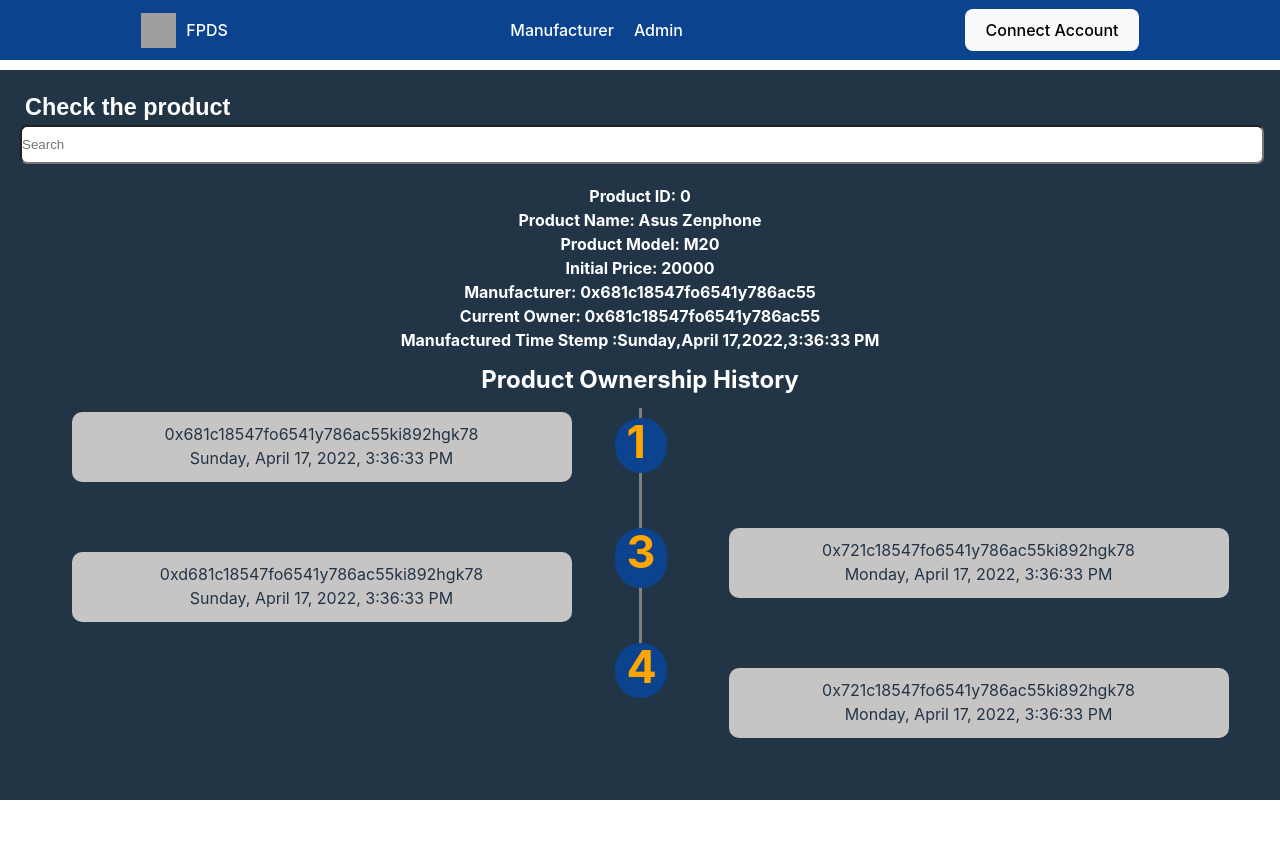
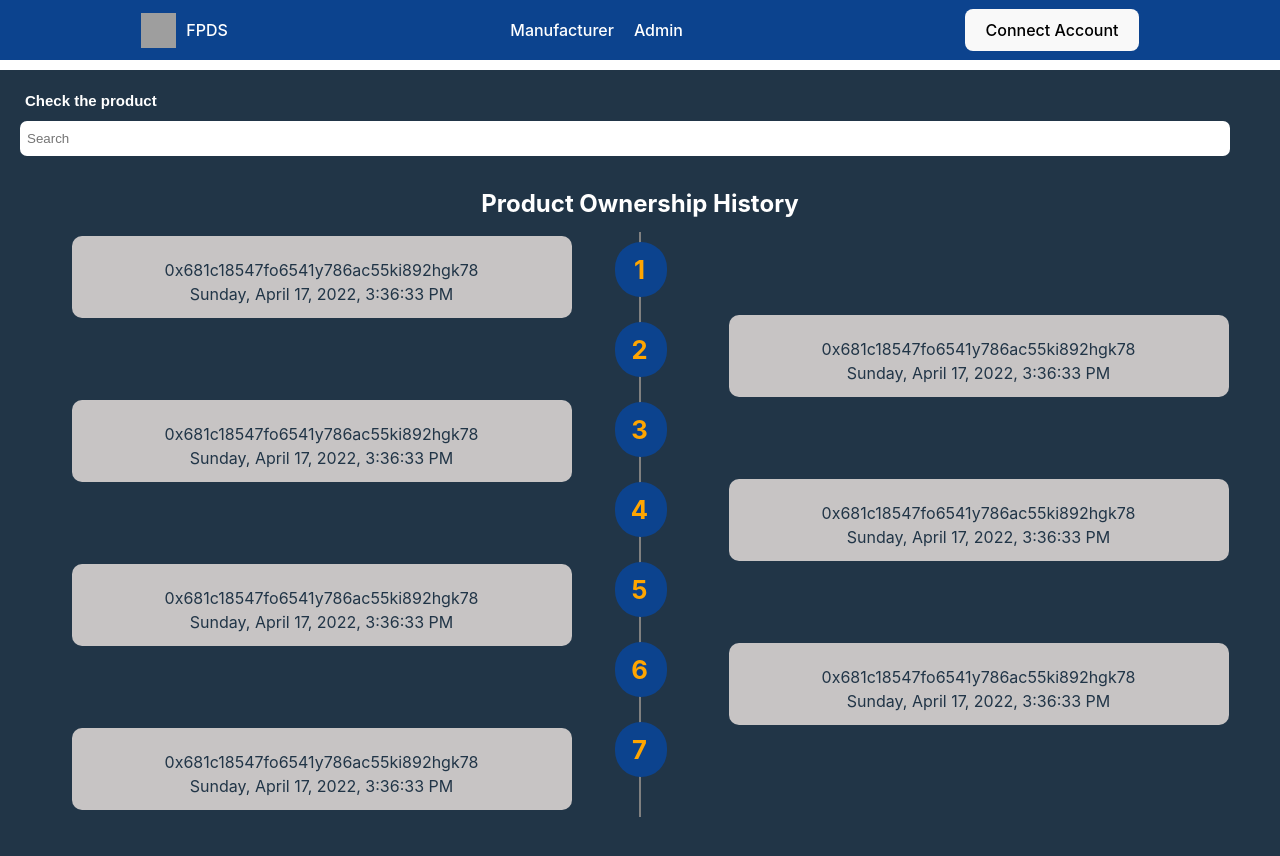
Before and after one commit to Binod-Joshi/FakeProductDetection, a React (Vite) app in the folder client/: page /detectProduct in a window 1280 px wide. Shown: the top 856 px of the page. Before the commit the page ends 800 px from the top, so only its background shows below. Built offline with nearby package versions, Linux system fonts and the light colour scheme; grey boxes are pictures that could not be loaded.

Commit message:
frontend complete

```diff
--- a/client/src/components/DetectProduct.css
+++ b/client/src/components/DetectProduct.css
@@ -11,13 +11,14 @@
   padding-top: 10px;
   color: #fff;
   padding-left: 5px;
-    font-size: 20px;
+  font-size: 10px;
   font-weight: bold;
   font-family: sans-serif;
   border: none;
 }
+
 .check_product {
-    width: 100%;
+  width: 97%;
   height: 35px;
   border-radius: 7px;
   outline: none;
@@ -48,11 +49,13 @@
 }
 .inner {
   position: absolute;
-    width: 100%;
+  width: 97%;
   height: 100%;
   background: grey;
 }
 .centerli {
+  display: flex;
+  justify-content: center;
   position: relative;
   background: rgb(12 67 142);
   width: 40px;
@@ -63,22 +66,13 @@
   padding-left: 12px;
   right: 24px;
   top:10px;
-    font-size: 14px;
+
+}
+.centerli h1{
+ padding-top:14px;
+ padding-right: 14px;
 }
 
-  .centerli2 {
-    position: relative;
-    background: rgb(12 67 142);
-    width: 40px;
-    height: 55px;
-    border-radius: 100px;
-    list-style: none;
-    color: orange;
-    padding-left: 12px;
-    right: 24px;
-    top:70px;
-    font-size: 14px;
-  }
 .history {
   display: flex;
   background-color: rgb(199, 196, 196);
@@ -87,8 +81,9 @@
   flex-direction: column;
   height: 60px;
   width: 500px;
-    padding-top: 10px;
+  padding-top: 22px;
 }
+
 .history li {
   list-style: none;
 }
--- a/client/src/components/DetectProduct.jsx
+++ b/client/src/components/DetectProduct.jsx
@@ -1,6 +1,4 @@
-import React from "react";
 import "./DetectProduct.css";
-
 const DetectProduct = () => {
   const historyData = [
     {
@@ -8,55 +6,60 @@ const DetectProduct = () => {
       timestamp: "Sunday, April 17, 2022, 3:36:33 PM",
     },
     {
-      address: "0x721c18547fo6541y786ac55ki892hgk78",
-      timestamp: "Monday, April 17, 2022, 3:36:33 PM",
-    },
-    {
-      address: "0xd681c18547fo6541y786ac55ki892hgk78",
+      address: "0x681c18547fo6541y786ac55ki892hgk78",
       timestamp: "Sunday, April 17, 2022, 3:36:33 PM",
     },
     {
-      address: "0x721c18547fo6541y786ac55ki892hgk78",
-      timestamp: "Monday, April 17, 2022, 3:36:33 PM",
+      address: "0x681c18547fo6541y786ac55ki892hgk78",
+      timestamp: "Sunday, April 17, 2022, 3:36:33 PM",
+    },
+    {
+      address: "0x681c18547fo6541y786ac55ki892hgk78",
+      timestamp: "Sunday, April 17, 2022, 3:36:33 PM",
+    },
+    {
+      address: "0x681c18547fo6541y786ac55ki892hgk78",
+      timestamp: "Sunday, April 17, 2022, 3:36:33 PM",
+    },
+    {
+      address: "0x681c18547fo6541y786ac55ki892hgk78",
+      timestamp: "Sunday, April 17, 2022, 3:36:33 PM",
+    },
+    {
+      address: "0x681c18547fo6541y786ac55ki892hgk78",
+      timestamp: "Sunday, April 17, 2022, 3:36:33 PM",
     },
   ];
+
+  let inc = 5;
+  const itemCount = historyData ? historyData.length : 0;
+  let extraHeight = itemCount > 0 ? itemCount * 75 : 0;
+
+  if (itemCount > 5) {
+    for (let i = 0; i < itemCount - 5; i++) {
+      extraHeight += inc;
+    }
+  }
+
+  const containerHeight = 50 + extraHeight;
+  const mainExtraHeight = itemCount > 0 ? (itemCount - 2) * 70 : 0;
+  const mainContainerHeight = 600 + mainExtraHeight;
+
   return (
     <div>
-      <div className="main">
+      <div className="main" style={{ height: mainContainerHeight + "px" }}>
         <div className="top">
           <div className="title">
-            <h3>Check the product</h3>
+            <h2 style={{marginBottom:"8px"}}>Check the product</h2>
           </div>
           <div className="Search">
-            <input className="check_product" type="text" placeholder="Search" />
+            <input className="check_product" type="text" placeholder="Search" autoFocus style={{border:"transparent",paddingLeft:"7px"}} />
           </div>
         </div>
         <div className="mid">
           <div className="detail">
             <ul className="list">
-              <li>
-                <h4>Product ID: 0</h4>
-              </li>
-              <li>
-                <h4>Product Name: Asus Zenphone</h4>
-              </li>
-              <li>
-                <h4>Product Model: M20</h4>
-              </li>
-              <li>
-                <h4>Initial Price: 20000</h4>
-              </li>
-              <li>
-                <h4>Manufacturer: 0x681c18547fo6541y786ac55</h4>
-              </li>
-              <li>
-                <h4>Current Owner: 0x681c18547fo6541y786ac55</h4>
-              </li>
-              <li>
-                <h4>
-                  Manufactured Time Stemp :Sunday,April 17,2022,3:36:33 PM
-                </h4>
-              </li>
+              {/* Your list items */}
             </ul>
           </div>
         </div>
@@ -64,7 +67,7 @@ const DetectProduct = () => {
           <div className="endtitle">
             <h2>Product Ownership History</h2>
           </div>
-          <div className="outer">
+          <div className="outer" style={{ height: containerHeight + "px" }}>
             {historyData?.map((data, index) => {
               return (
                 <div
@@ -73,7 +76,7 @@ const DetectProduct = () => {
                   style={{
                     float: (index + 1) % 2 === 0 ? "left" : "right",
                     position: "relative",
-                    top: (index + 1) % 2 === 0 ? 50 : 4,
+                    top: (index + 1) % 2 === 0 ? 1 : 4,
                     left: (index + 1) % 2 === 0 ? 90 : -70,
                   }}
                 >
@@ -83,16 +86,11 @@ const DetectProduct = () => {
               );
             })}
             <div className="inner">
-              {historyData?.map((data, index) => {
-                console.log(data);
-                return (
-                  <div key={index}>
-                    <li className={index % 2 === 0 ? "centerli" : "centerli2"}>
-                      <h1>{index + 1}</h1>
-                    </li>
-                  </div>
-                );
-              })}
+              {historyData?.map((data, index) => (
+                <li key={index} className="centerli" style={{ marginBottom: "25px", fontSize: '8px' }}>
+                  <h1>{index + 1}</h1>
+                </li>
+              ))}
             </div>
           </div>
         </div>
--- a/client/src/components/Home.jsx
+++ b/client/src/components/Home.jsx
@@ -20,7 +20,7 @@ const Home = () => {
           }}
         >
           <div>
-            <p>An Upgrade of Trust</p>
+            <h3>An Upgrade of Trust</h3>
           </div>
           <div>
             <h1>Fake Product Detection Site</h1>
--- a/client/src/components/register/CreateProduct.jsx
+++ b/client/src/components/register/CreateProduct.jsx
@@ -75,7 +75,7 @@ const CreateProduct = () => {
 
         <div className="registerDivButton">
           <button type="submit" style={{ backgroundColor: "rgb(12 67 142)" }}>
-            Create
+            Create Product
           </button>
         </div>
       </form>
```
Lines whose indentation alone changed are shown as unchanged.
